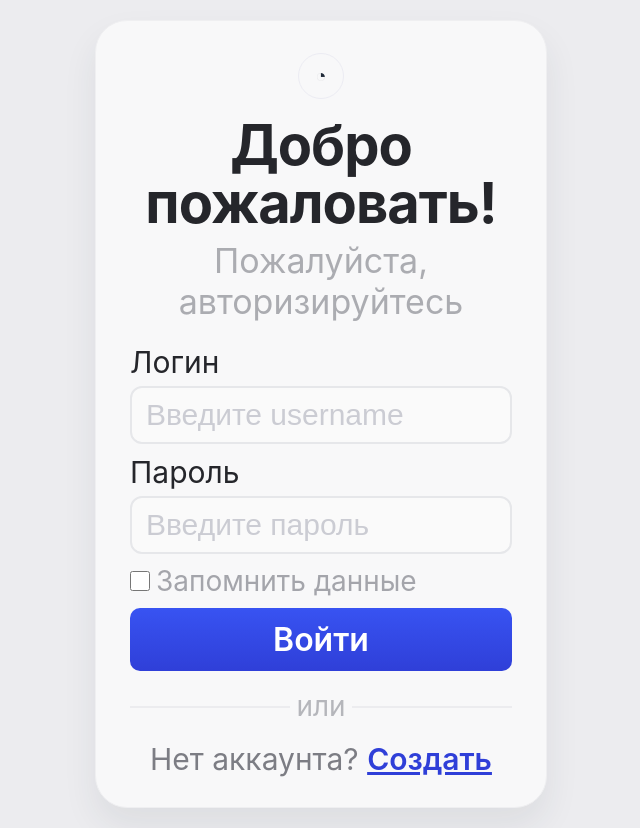
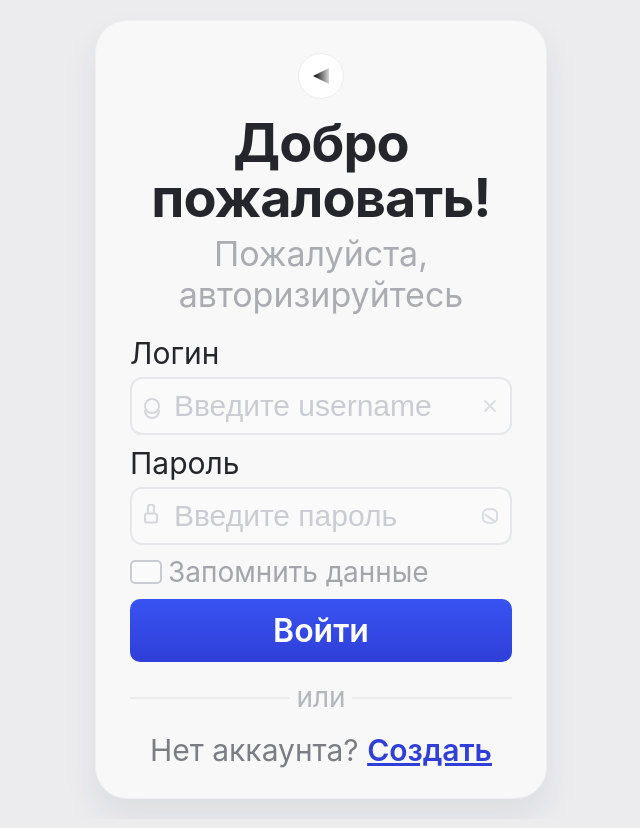
Before and after one commit to mrcrabs67/gurutest, a React (Vite) app: page / in a window 1280 px wide. Shown: the whole page, without its empty margins (319-959 px from the left). Built offline with nearby package versions, Linux system fonts and the light colour scheme.

Commit message:
Polish login layout icons typography and checkbox to match mock

```diff
--- a/src/App.tsx
+++ b/src/App.tsx
@@ -215,27 +215,37 @@ export default function App() {
     return (
       <main className="page auth-page">
         <section className="auth-card">
-          <div className="auth-logo">◔</div>
+          <div className="auth-logo"><span className="auth-logo-mark" aria-hidden="true" /></div>
+          <div className="auth-title-wrap">
             <h1>Добро пожаловать!</h1>
             <p className="hint auth-subtitle">Пожалуйста, авторизируйтесь</p>
+          </div>
 
           <form onSubmit={handleLogin} className="form-grid">
             <label>
               Логин
+              <span className="field-input">
+                <span className="input-icon input-icon-user" aria-hidden="true" />
                 <input
                   value={username}
                   onChange={(event) => setUsername(event.target.value)}
                   placeholder="Введите username"
                 />
+                <span className="input-icon input-icon-clear" aria-hidden="true" />
+              </span>
             </label>
             <label>
               Пароль
+              <span className="field-input">
+                <span className="input-icon input-icon-lock" aria-hidden="true" />
                 <input
                   type="password"
                   value={password}
                   onChange={(event) => setPassword(event.target.value)}
                   placeholder="Введите пароль"
                 />
+                <span className="input-icon input-icon-eye" aria-hidden="true" />
+              </span>
             </label>
             <label className="checkbox remember-check">
               <input
--- a/src/styles.css
+++ b/src/styles.css
@@ -45,9 +45,15 @@ body {
   border-radius: 50%;
   display: grid;
   place-items: center;
-  margin: 0 auto 18px;
-  color: #1f2937;
-  font-size: 18px;
+  margin: 0 auto 16px;
+  background: #fff;
+}
+
+.auth-logo-mark {
+  width: 16px;
+  height: 16px;
+  background: linear-gradient(90deg, #1f1f1f 15%, #7f7f7f 60%, #d6d6d6 100%);
+  clip-path: polygon(0 50%, 100% 0, 100% 100%);
 }
 
 h1,
@@ -55,11 +61,18 @@ h2 {
   margin: 0;
 }
 
+.auth-title-wrap {
+  display: grid;
+  justify-items: center;
+  gap: 8px;
+  margin-bottom: 20px;
+}
+
 .auth-card h1 {
-  font-size: 56px;
-  line-height: 1.03;
-  letter-spacing: -1px;
-  margin-bottom: 8px;
+  font-size: 54px;
+  line-height: 1.02;
+  letter-spacing: -0.9px;
+  text-align: center;
 }
 
 .hint {
@@ -68,8 +81,8 @@ h2 {
 }
 
 .auth-subtitle {
-  margin-bottom: 22px;
   font-size: 34px;
+  text-align: center;
 }
 
 .form-grid,
@@ -83,6 +96,100 @@ label {
   gap: 6px;
   font-size: 30px;
   text-align: left;
+}
+
+
+.field-input {
+  position: relative;
+  display: block;
+}
+
+.field-input input {
+  padding-left: 42px;
+  padding-right: 42px;
+}
+
+.input-icon {
+  position: absolute;
+  top: 50%;
+  transform: translateY(-50%);
+  width: 16px;
+  height: 16px;
+  opacity: 0.55;
+  pointer-events: none;
+}
+
+.input-icon-user,
+.input-icon-lock {
+  left: 14px;
+  border: 2px solid #b8bbc3;
+  border-radius: 50%;
+}
+
+.input-icon-user::after,
+.input-icon-lock::after {
+  content: '';
+  position: absolute;
+  left: -2px;
+  right: -2px;
+  bottom: -7px;
+  height: 7px;
+  border: 2px solid #b8bbc3;
+  border-top: 0;
+  border-radius: 0 0 8px 8px;
+}
+
+.input-icon-lock {
+  border-radius: 3px;
+  width: 14px;
+  height: 11px;
+  top: calc(50% + 2px);
+}
+
+.input-icon-lock::after {
+  left: 1px;
+  right: 1px;
+  bottom: 8px;
+  height: 8px;
+  border: 2px solid #b8bbc3;
+  border-bottom: 0;
+  border-radius: 8px 8px 0 0;
+}
+
+.input-icon-clear,
+.input-icon-eye {
+  right: 14px;
+}
+
+.input-icon-clear::before,
+.input-icon-clear::after {
+  content: '';
+  position: absolute;
+  left: 7px;
+  top: 0;
+  width: 2px;
+  height: 16px;
+  background: #c4c6cd;
+  border-radius: 1px;
+}
+
+.input-icon-clear::before { transform: rotate(45deg); }
+.input-icon-clear::after { transform: rotate(-45deg); }
+
+.input-icon-eye {
+  border: 2px solid #c4c6cd;
+  border-radius: 16px / 10px;
+}
+
+.input-icon-eye::after {
+  content: '';
+  position: absolute;
+  left: 0;
+  right: 0;
+  top: 7px;
+  height: 2px;
+  background: #c4c6cd;
+  transform: rotate(35deg);
 }
 
 input {
@@ -106,9 +213,22 @@ input::placeholder {
 }
 
 .checkbox input {
+  appearance: none;
   width: 20px;
   height: 20px;
   margin: 0;
+  border: 2px solid #c9cbd3;
+  border-radius: 5px;
+  background: #fafafa;
+  position: relative;
+}
+
+.checkbox input:checked::after {
+  content: '';
+  position: absolute;
+  inset: 4px;
+  border-radius: 2px;
+  background: #455ec9;
 }
 
 .remember-check {
@@ -545,4 +665,6 @@ th:nth-child(6) {
   .add-btn,
   .text-btn { font-size: 14px; }
   .auth-card h1 { font-size: 34px; }
+  .field-input input { padding-left: 34px; padding-right: 34px; }
+  .input-icon { width: 13px; height: 13px; }
 }
```
Lines whose indentation alone changed are shown as unchanged.
